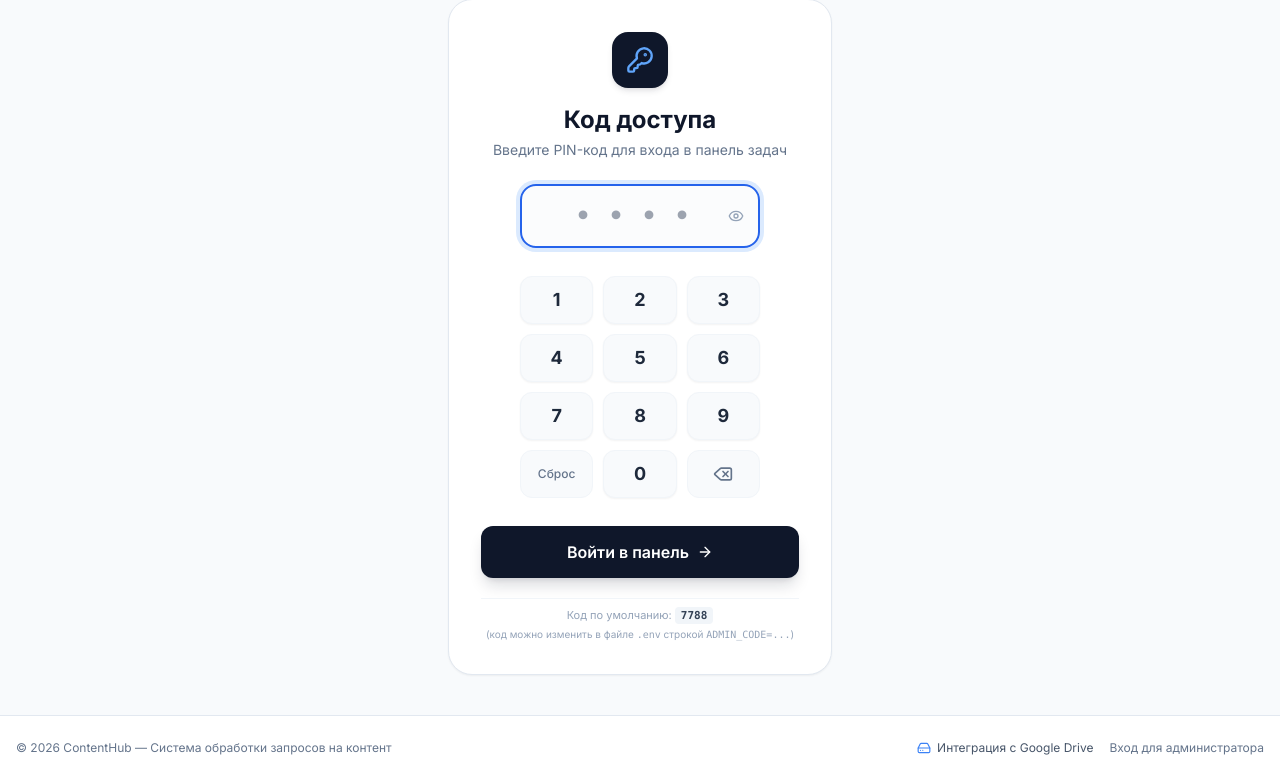
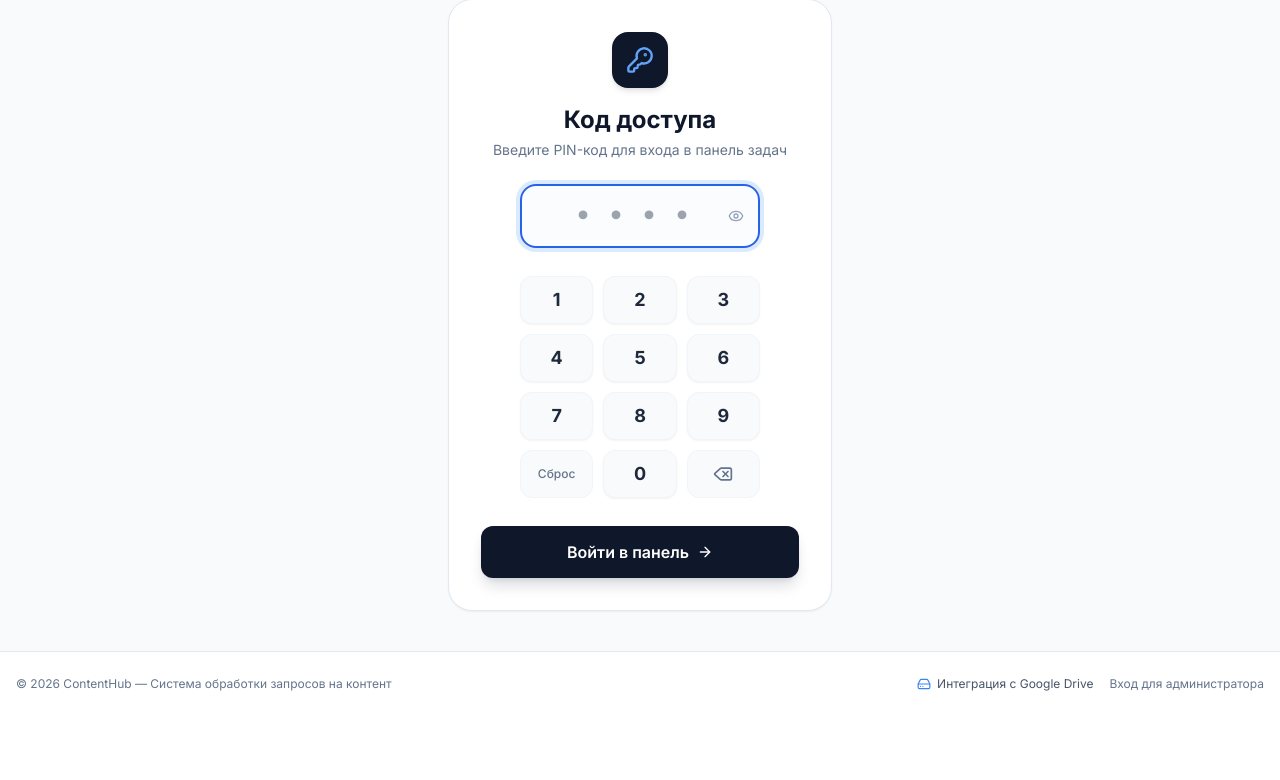
Before and after one commit to aktan2803/content-task-manager, a FastAPI app: page /admin/login in a window 1280 px wide. Shown: the part 106-886 px from the top of the page. After the commit the page ends 797 px from the top, so only its background shows below. Run offline with FastAPI, Linux system fonts and the light colour scheme; some libraries are stand-ins or nearby versions.

Commit message:
Update login.html

```diff
--- a/templates/login.html
+++ b/templates/login.html
@@ -65,15 +65,6 @@
                     <i data-lucide="arrow-right" class="w-4 h-4 group-hover:translate-x-1 transition-transform"></i>
                 </button>
             </div>
-
-            <div class="pt-2 border-t border-slate-100">
-                <p class="text-[11px] text-slate-400">
-                    Код по умолчанию: <code class="bg-slate-100 text-slate-700 font-mono font-bold px-1.5 py-0.5 rounded">7788</code>
-                </p>
-                <p class="text-[10px] text-slate-400 mt-0.5">
-                    (код можно изменить в файле <span class="font-mono">.env</span> строкой <span class="font-mono">ADMIN_CODE=...</span>)
-                </p>
-            </div>
         </form>
     </div>
 </div>
```
